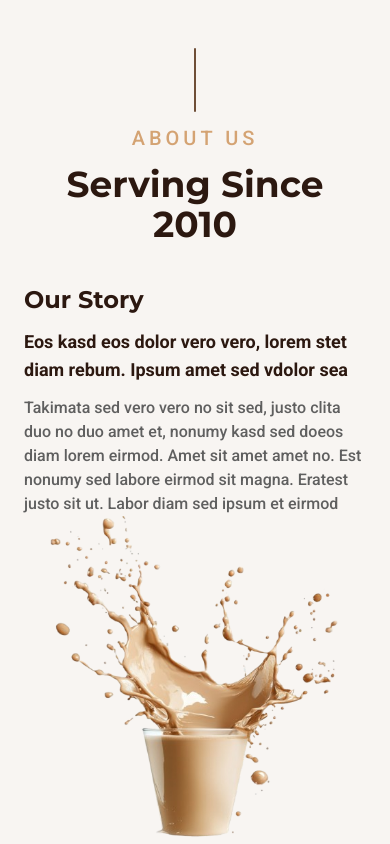
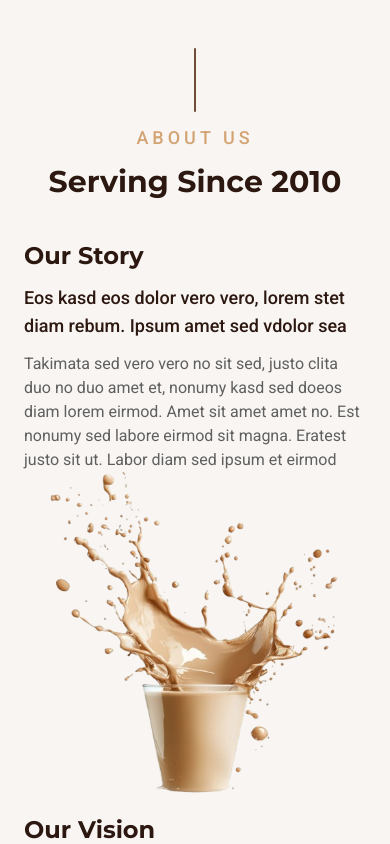
Before and after one commit to shahjalalhazari/Dubai-Street-Cafe, a Next.js app: page / in a window 390 px wide. Shown: the part 860-1704 px from the top of the page. Built offline with nearby package versions, Linux system fonts and the light colour scheme.

Commit message:
Responsive about us section added.

```diff
--- a/src/component/homePage/AboutSection.jsx
+++ b/src/component/homePage/AboutSection.jsx
@@ -5,13 +5,13 @@ import { FaCheck } from 'react-icons/fa';
 
 const AboutSection = () => {
   const styles = {
-    aboutUsContent: "grid grid-cols-1 items-center mt-10",
-    contentSection: "flex flex-col gap-y-3 z-10",
-    conentHeading: "text-2xl text-(--dark) font-bold heading",
-    conentSubHeading: "text-lg text-(--dark) font-semibold body-text",
-    contentBody: "text-(--body) font-medium body-text",
-    checkListItem: "flex gap-1.5 items-center text-(--primary) text-lg font-medium body-text",
-    coffeeImg: "z-0 h-42",
+    aboutUsContent: "grid grid-cols-1 lg:grid-cols-3 items-center justify-center mt-10 md:mt-14 lg:mt-20",
+    contentSection: "flex flex-col gap-y-3 lg:gap-y-4 z-10",
+    conentHeading: "text-2xl md:text-3xl lg:text-4xl text-(--dark) font-bold heading",
+    conentSubHeading: "text-lg md:text-xl text-(--dark) font-medium body-text",
+    contentBody: "text-(--body) body-text",
+    checkListItem: "flex gap-1.5 items-center text-(--primary) text-lg body-text",
+    coffeeImg: "z-0 md:w-100 lg:w-200 mx-auto",
   }
   return (
     <section className='section-container'>
--- a/src/component/shared/SectionHeading.jsx
+++ b/src/component/shared/SectionHeading.jsx
@@ -9,8 +9,8 @@ const SectionHeading = ({ subtitle, title, align = "center"}) => {
   const styles = {
     headingContainer: `flex flex-col gap-3 lg:gap-4 ${alignment[align]}`,
     verticalLine: "h-16 md:h-20 lg:h-24 w-0.5 bg-(--secondary) rounded-full",
-    subTitle: "font-medium body-text uppercase tracking-[4px] lg:tracking-[8px] text-(--accent) text-xl md:text-2xl",
-    title: "text-4xl md:text-5xl lg:text-6xl font-bold text-(--dark) heading"
+    subTitle: "font-medium body-text uppercase tracking-[4px] lg:tracking-[8px] text-(--accent) text-lg md:text-2xl",
+    title: "text-3xl md:text-5xl lg:text-6xl font-bold text-(--dark) heading"
   }
 
   return (
```
